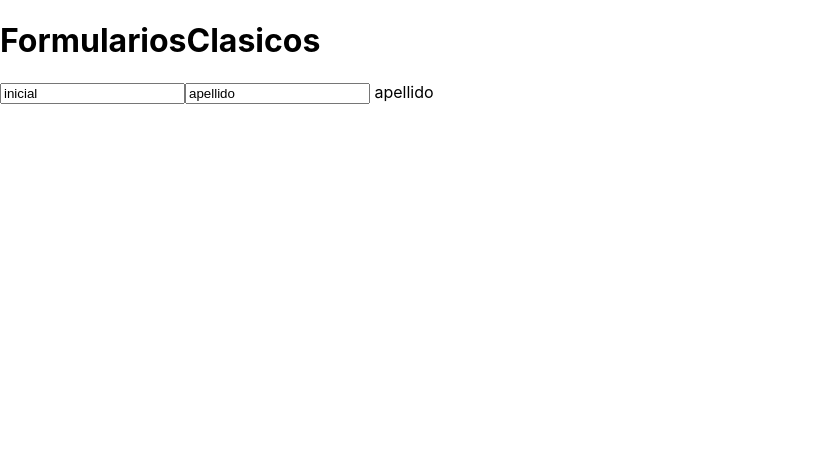
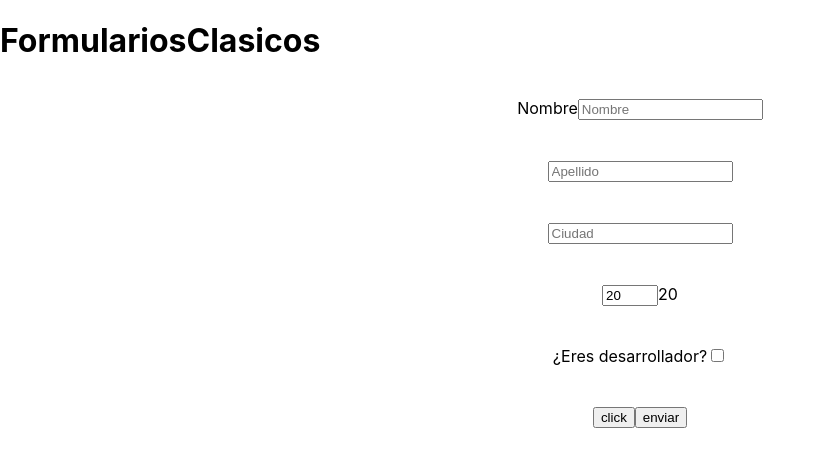
Before and after one commit to marcoslg/react-formacion, a React (Create React App) app: page / in a window 1280 px wide. Shown: the top 466 px of the page, without its empty margins (0-826 px from the left). Built offline with nearby package versions, Linux system fonts and the light colour scheme.

Commit message:
formularios clasicos

```diff
--- a/src/models/index.ts
+++ b/src/models/index.ts
@@ -10,4 +10,5 @@ export interface Tarea {
     apellido: string
     edad: number
     isDeveloper: boolean
+    ciudad: string
   }
--- a/src/views/FormulariosClasicos.tsx
+++ b/src/views/FormulariosClasicos.tsx
@@ -9,30 +9,112 @@ const FormulariosClasicos = () => {
     apellido: "",
     edad: 20,
     isDeveloper: false,
+    ciudad: "",
   });
   const cambiaNombre = (event: React.ChangeEvent<HTMLInputElement>) => {
     console.log(event);
-    setNombre(event.target.value);
+    //ponerlo entre parentesis hace el return implicito
+    setFormData((prev) => ({ ...prev, nombre: event.target.value }));
+  };
+
+  const cambiaCampo = (event: React.ChangeEvent<HTMLInputElement>) => {
+    const key = event.target.name;
+    const value =
+      event.target.type === "checkbox"
+        ? event.target.checked
+        : event.target.value;
+    setFormData((prev) => ({ ...prev, [key]: value }));
+  };
+
+  const handleSubmit = (event: React.FormEvent<HTMLFormElement>) => {
+    event.preventDefault();
+    return false;
+  };
+
+  const cambioCheckbox = (event: React.ChangeEvent<HTMLInputElement>) => {
+    const key = event.target.name;
+    const value = event.target.checked;
+    setFormData((prev) => ({ ...prev, [key]: value }));
   };
   return (
     <div>
       <h1>FormulariosClasicos</h1>
-      <form>
-        <input
-          type="text"
-          placeholder="Nombre"
-          value={nombre}
-          defaultValue="hola"
-          onChange={cambiaNombre}
-        />
-        <input
-          type="text"
-          placeholder="Apellido"
-          value={apellido}
-          defaultValue="mundo"
-          onChange={(event) => setApellido(event.target.value)}
-        />{" "}
-        <span>{apellido}</span>
+      <form
+        onSubmit={handleSubmit}
+        style={{
+          display: "flex",
+          flexDirection: "column",
+          gap: "0.5rem",
+          alignItems: "center",
+        }}
+      >
+        <p>
+          <label htmlFor="nombre">Nombre</label>
+          <input
+            id="nombre"
+            type="text"
+            name="nombre"
+            placeholder="Nombre"
+            value={formData.nombre}
+            defaultValue="hola"
+            onChange={cambiaNombre}
+            required={true}
+          />
+          <span>{formData.nombre}</span>
+        </p>
+        <p>
+          <input
+            type="text"
+            name="apellido"
+            placeholder="Apellido"
+            value={formData.apellido}
+            defaultValue="mundo"
+            onChange={(event) =>
+              setFormData((prev) => ({ ...prev, apellido: event.target.value }))
+            }
+          />
+          <span>{formData.apellido}</span>
+        </p>
+        <p>
+          <input
+            type="text"
+            name="ciudad"
+            placeholder="Ciudad"
+            value={formData.ciudad}
+            onChange={cambiaCampo}
+          />
+          <span>{formData.ciudad}</span>
+        </p>
+        <p>
+          <input
+            type="number"
+            name="edad"
+            placeholder="edad"
+            value={formData.edad}
+            onChange={cambiaCampo}
+            max={25}
+            min={18}
+          />
+          <span>{formData.edad}</span>
+        </p>
+        <p>
+          <label htmlFor="input-developer">¿Eres desarrollador?</label>
+          <input
+            id="input-developer"
+            type="checkbox"
+            name="isDeveloper"
+            checked={formData.isDeveloper}
+            onChange={cambiaCampo}
+          />
+        </p>
+        <p>
+          <button type="button" onClick={() => console.log("click")}>
+            click
+          </button>
+          <button type="submit" onClick={() => console.log("click")}>
+            enviar
+          </button>
+        </p>
       </form>
     </div>
   );
```
